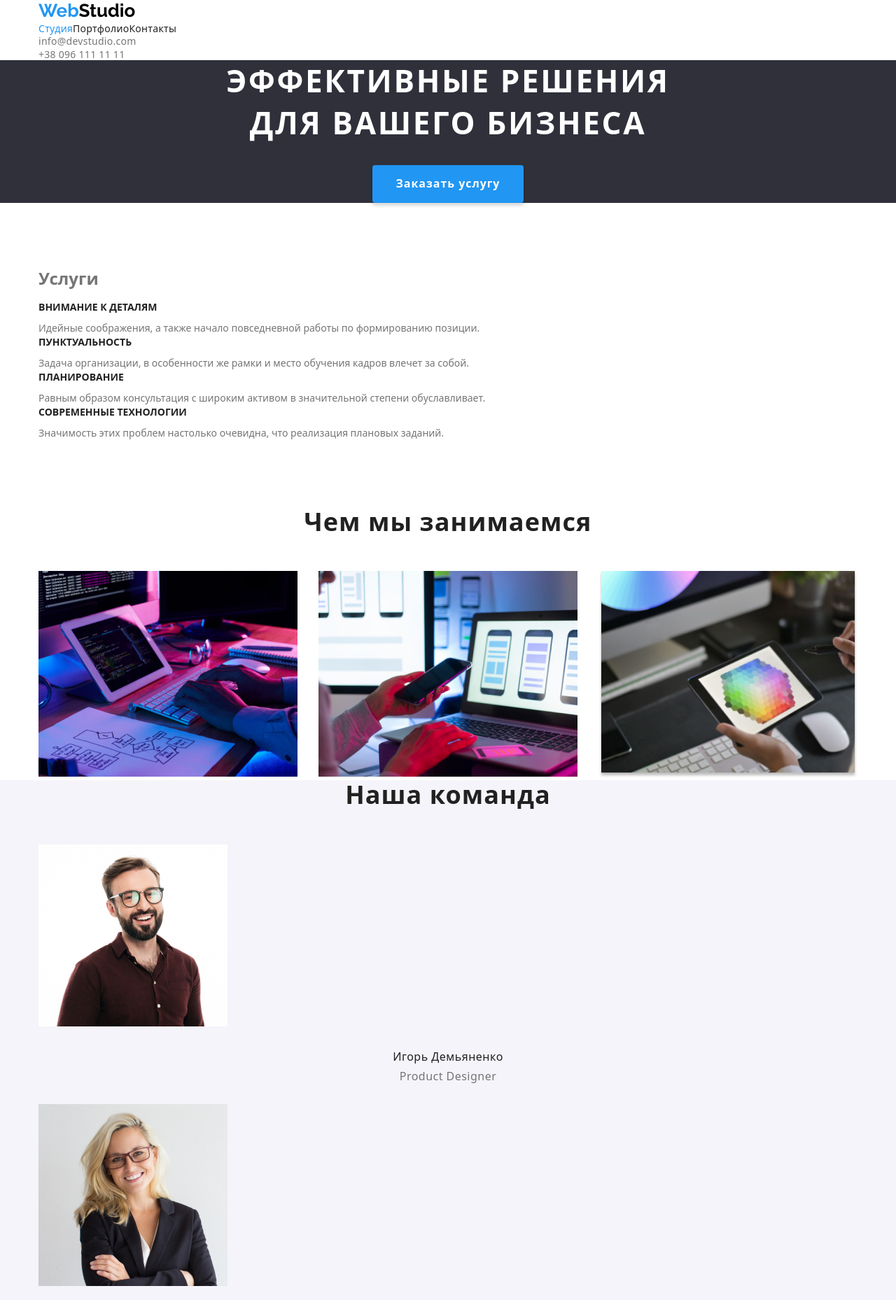
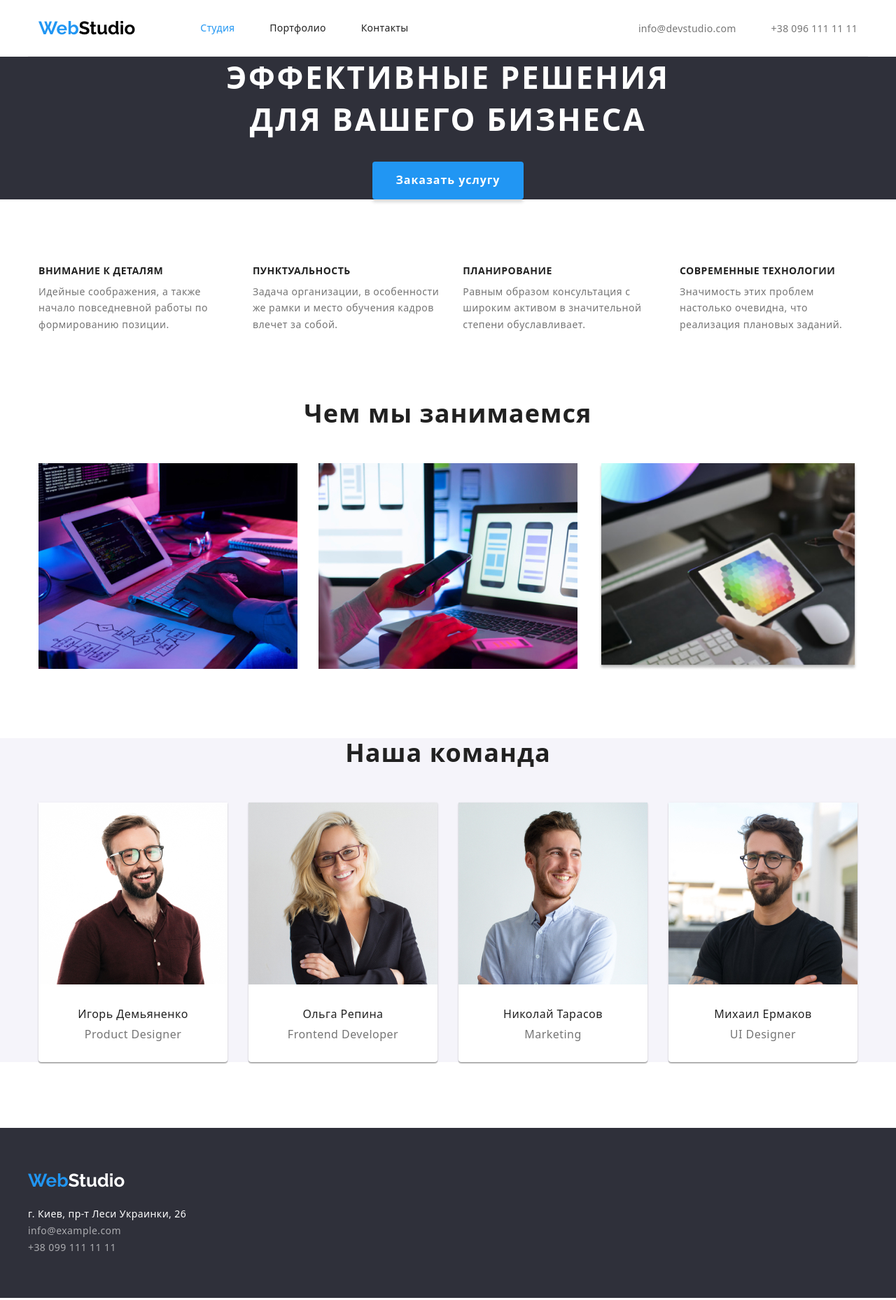
Before and after one commit to IvetaDuda/goit-markup-hw-03, a plain HTML site: page index.html in a window 1280 px wide. Shown: the top 1858 px of the page at 70% size. Drawn offline with nearby package versions, Linux system fonts and the light colour scheme; a web font is replaced by a local one.

Commit message:
добавляет markup

```diff
--- a/index.html
+++ b/index.html
@@ -13,95 +13,102 @@
     <link href="https://fonts.googleapis.com/css2?family=Raleway:wght@700&family=Roboto:wght@400;500;700;900&family=swap" rel="stylesheet">
 </head>
 <body>
-    <!-- шапка страницы -->
-    <header>
-        <div class="container">
-            <nav class="list">
+    <!------------------------------ шапка страницы --------------------------->
+    <header class="container border">
+        <div class="header">
+            <nav class="list header">
                 <a class="logo" href="#" > <span class="logo-web">Web</span><span class="logo-studio">Studio</span> </a>
                 <ul class="site-nav list">
-                    <li><a href="./index.html" class="link pege">Студия</a> </li>
-                    <li><a href="./portfolio.html" class="link">Портфолио</a> </li>
-                    <li><a href="" class="link">Контакты</a></li>
+                    <li class="site-item"><a href="./index.html" class="link pege">Студия</a> </li>
+                    <li class="site-item"><a href="./portfolio.html" class="link">Портфолио</a> </li>
+                    <li class="site-item"><a href="" class="link">Контакты</a></li>
                 </ul>
              </nav>
-             <ul class="list">
-                <li> <a href="mailo:info@devstudio.com" class="contact-nav">info@devstudio.com</a></li>
-                <li> <a href="tel:+380961111111" class="contact-nav"> +38 096 111 11 11</a></li>
+             <ul class="list header-contact">
+                <li class="contact-item"> <a href="mailo:info@devstudio.com" class="contact-nav">info@devstudio.com</a></li>
+                <li class="contact-item"> <a href="tel:+380961111111" class="contact-nav"> +38 096 111 11 11</a></li>
             </ul>
         </div>
     </header>
     <main>
-        <!-- Герой -->
-        <section class="hero ">
-            <div class="caption container">
+        <!------------------------------- Герой----------------------------->
+        <section class="hero">
+            <div class="container">
                 <h1 class="hero-title">Эффективные решения <br> для вашего бизнеса</h1>
-                <button type="=button" class="hero-button"> Заказать услугу</button>
+                <button type="button" class="hero-button"> Заказать услугу</button>
             </div>
         </section >
-        <!-- Услуги -->
-        <section class="section container">
-            <h2 class="services-title"> Услуги </h2>
-            <ul class="services list">
-                <li>
+        <!------------------------------- Услуги ------------------------------->
+        <section class="services container">
+            <h2 class="visually-hidden"> Услуги </h2>
+            <ul class="services-box list">
+                <li class="services-content">
                     <h3 class="services-subtitle">Внимание к деталям</h3>
                     <p class="services-text">Идейные соображения, а также начало повседневной работы по формированию позиции.</p>
                 </li>
-                <li>
+                <li class="services-content">
                     <h3 class="services-subtitle">Пунктуальность</h3>
                     <p class="services-text">Задача организации, в особенности же рамки и место обучения кадров влечет за собой.</p>
                 </li>
-                <li>
+                <li class="services-content">
                     <h3 class="services-subtitle">Планирование</h3>
                     <p class="services-text">Равным образом консультация с широким активом в значительной степени обуславливает.</p>
                 </li>
-                <li>
+                <li class="services-content">
                     <h3 class="services-subtitle">Современные технологии</h3>
                     <p class="services-text">Значимость этих проблем настолько очевидна, что реализация плановых заданий.</p>
                 </li>
             </ul>
         </section>
-        <!-- Чем мы занимаемся -->
-        <section class="section">
-            <div class="container">
+        <!-----------------------------Чем мы занимаемся --------------------------------->
+        <section class="description container">
                 <h2 class="description-title" >Чем мы занимаемся</h2>
                 <ul class="description-box list">
-                    <li> <a href=""><img src="./image/computer.jpg" alt="человек печатает на ноутбуке" Width="370"></a> </li>
-                    <li> <a href=""><img src="./image/phone.jpg" alt="девушка с телефоном в руках" Width="370"></a></li>
-                    <li> <a href=""><img src="./image/table.jpg" alt="рисунок на планшете" Width="370"></a> </li>
+                    <li class="description-img"> <a href=""><img src="./image/computer.jpg" alt="человек печатает на ноутбуке" Width="370"></a> </li>
+                    <li class="description-img"> <a href=""><img src="./image/phone.jpg" alt="девушка с телефоном в руках" Width="370"></a></li>
+                    <li class="description-img"> <a href=""><img src="./image/table.jpg" alt="рисунок на планшете" Width="370"></a> </li>
                 </ul>
-            </div>
         </section>
-        <!-- команда -->
-        <section class="command section">
+        <!----------------------------------команда ----------------------------------->
+        <section class="command">
             <div class="container">
                 <h2 class="description-title"> Наша команда</h2>
-                <ul class="comand-box list">
-                    <li>
+                <ul class="command-box list">
+                    <li class="command-content">
+                        <div class="command-content-one">
                             <img src="./image/Igor.jpg" alt="Портрет Игорь Демьяненко" Width="270">
                             <h3 class="command-title">Игорь Демьяненко</h3>
                             <p lang="en" class="command-list">Product Designer</p>
+                        </div>
                     </li>
-                    <li>
+                    <li class="command-content">
+                        <div class="command-content-two">
                             <img src="./image/olga.jpg" alt="Портрет Ольга Репина" Width="270">
                             <h3 class="command-title">Ольга Репина</h3>
                             <p lang="en" class="command-list">Frontend Developer</p>
+                        </div>
                     </li>
-                    <li>
+                    <li class="command-content">
+                        <div class="command-content-three">
                             <img src="./image/Nikolay.jpg" alt="Портрет Николай Тарасов" Width="270">
                             <h3 class="command-title">Николай Тарасов</h3>
                             <p lang="en" class="command-list">Marketing</p>
+                        </div>
                     </li>
-                    <li>
+                    <li class="command-content">
+                        <div class="command-content-four">
                             <img src="./image/Mikhail.jpg" alt="Портрет Михаил Ермаков" Width="270">
                             <h3 class="command-title">Михаил Ермаков</h3>
                             <p lang="en" class="command-list">UI Designer</p>
+                        </div>
                     </li>
                 </ul>
             </div>
         </section>
 
-        <!-- Подвал -->
+        <!---------------------------------- Подвал ----------------------------------->
         <footer class="fotter">
+            <div class="fotter-box container">
                <a class="logo" href=""><span class="logo-web">Web</span><span class="fotter-studio">Studio</span> </a>
                 <address class="address-list">
                     <p>г. Киев, пр-т Леси Украинки, 26 </p>
@@ -110,6 +117,7 @@
                         <li> <a href="tel:+380991111111">+38 099 111 11 11</a> </li>
                     </ul>
                 </address>
+            </div>
         </footer>
     </main>
 </body>
```
Also changed, not shown: portfolio.html (+26 -24 lines), image/Inspiration-has-no-Borders.jpg. Lines whose indentation alone changed are shown as unchanged.
